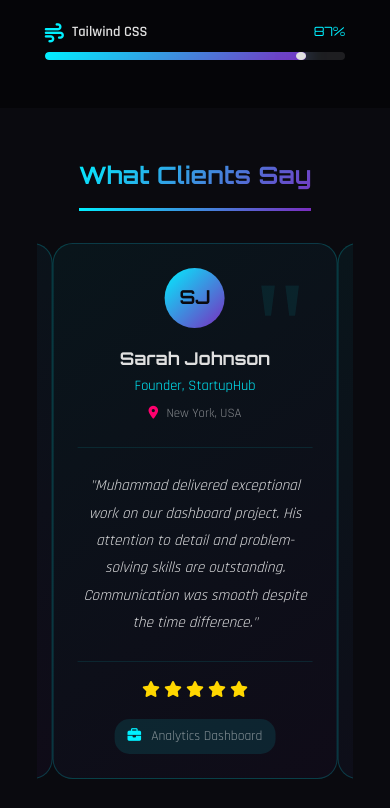
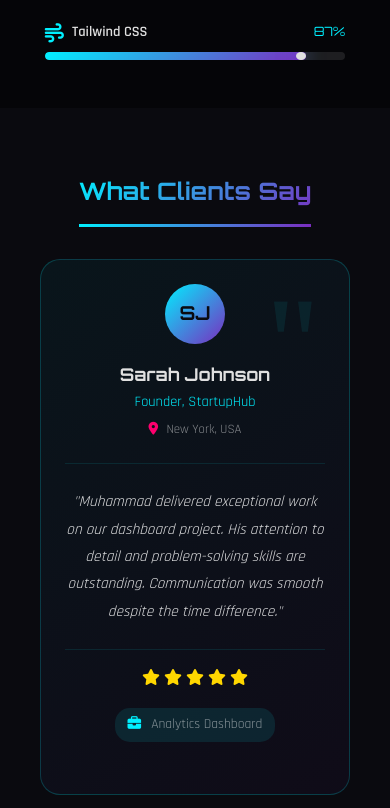
Before and after one commit to mimranofficial236-code/My-Portfolio, a plain HTML site: page index.html in a window 390 px wide. Shown: the part 4124-4932 px from the top of the page. Drawn offline with Linux system fonts and the light colour scheme.

Commit message:
Fixed testimonials mobile overflow - only one card visible

```diff
--- a/style.css
+++ b/style.css
@@ -1867,9 +1867,20 @@ body {
 
 /* Testimonials Responsive */
 @media (max-width: 768px) {
+    .testimonials {
+        padding: 4rem 0;
+    }
+
     .testimonials-slider {
-        max-width: 100%;
-        padding: 0 1rem;
+        max-width: calc(100% - 2rem);
+        margin: 0 1rem;
+        padding: 0;
+        overflow: hidden;
+    }
+
+    .testimonials-track {
+        display: flex;
+        gap: 0;
     }
 
     .testimonial-card {
@@ -1877,6 +1888,8 @@ body {
         margin: 0;
         flex: 0 0 100%;
         min-width: 100%;
+        max-width: 100%;
+        box-sizing: border-box;
     }
 
     .testimonial-header {
```
